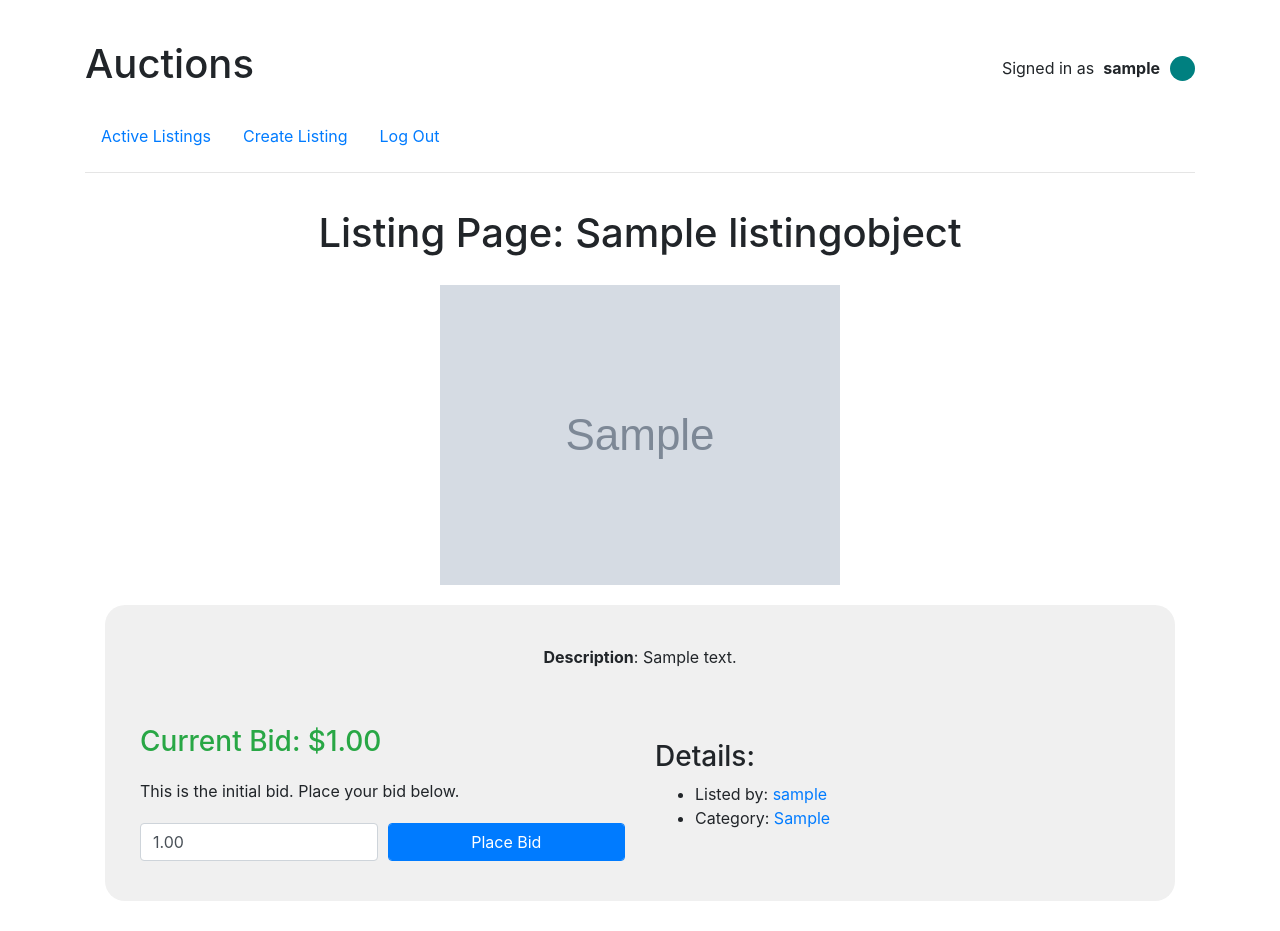
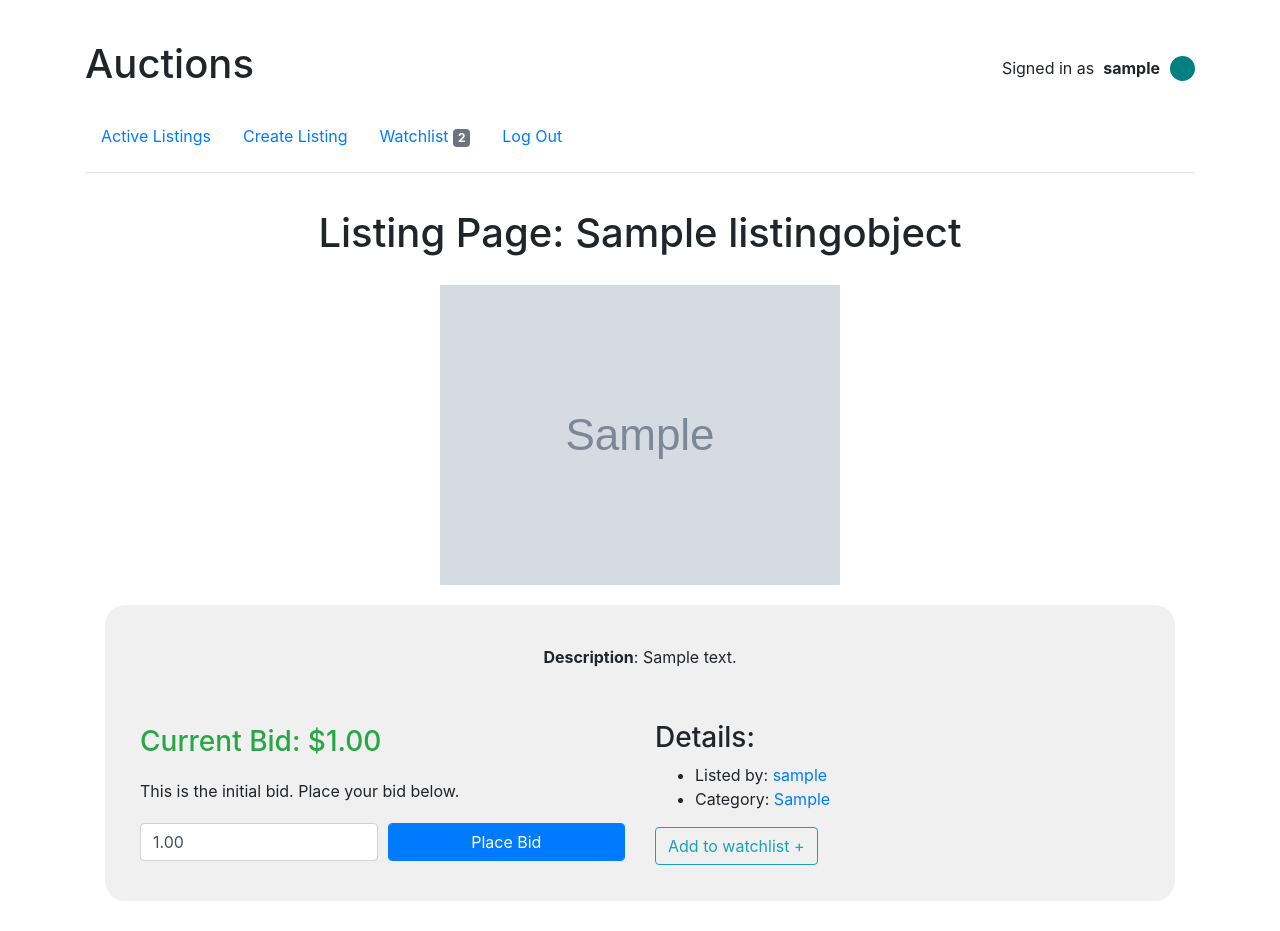
Before and after one commit to iaaron-xyz/cs50w, a Django app: page /listing_page/1 in a window 1280 px wide. Run offline with Django 3.2, Linux system fonts and the light colour scheme; a user stored in the database is signed in; tables that the repository leaves empty hold one stand-in row (values such as "Sample post"); grey boxes marked "Sample" are stand-in pictures; parts of the project's set-up code (start-up, migrations or seed data) failed here and were passed over; some libraries are stand-ins or nearby versions.

Commit message:
implement add_watchlist button and view

```diff
--- a/commerce/auctions/templates/auctions/layout.html
+++ b/commerce/auctions/templates/auctions/layout.html
@@ -31,6 +31,9 @@
                     <a class="nav-link" href="{% url 'new_listing' %}">Create Listing</a>
                 </li>
                 <li class="nav-item">
+                    <a class="nav-link" href="">Watchlist <span class="badge badge-secondary">2</span></a>
+                </li>
+                <li class="nav-item">
                     <a class="nav-link" href="{% url 'logout' %}">Log Out</a>
                 </li>
                 {% else %}
--- a/commerce/auctions/templates/auctions/listing_page.html
+++ b/commerce/auctions/templates/auctions/listing_page.html
@@ -61,7 +61,13 @@
                         Category: <a href=""> {{ listing_current.category }} </a>
                     </li>
                 </ul>
+                {% comment %} Add to/ Remove from Watchlist {% endcomment %}
+                <form action="{% url 'add_watchlist' listing_current.id %}" method="post" "class="text-center">
+                    {% csrf_token %}
+                    <input type="submit" href="{% url 'add_watchlist' listing_current.id %}" class="btn btn-outline-info" value="Add to watchlist +">
+                </form>
             </div>
+
         </div>
     {% else %}
         <h1>Not Active Listing</h1>
--- a/commerce/auctions/urls.py
+++ b/commerce/auctions/urls.py
@@ -8,6 +8,7 @@ urlpatterns = [
     path("add_new", views.add_new, name="add_new"),
     path("listing_page/<int:listing_id>", views.listing_page, name="listing_page"),
     path("place_bid/<int:owner_id>/<int:listing_id>", views.place_bid, name='place_bid'),
+    path("add_watchlist/<int:listing_id>", views.add_watchlist, name="add_watchlist"),
     path("login", views.login_view, name="login"),
     path("logout", views.logout_view, name="logout"),
     path("register", views.register, name="register")
--- a/commerce/auctions/views.py
+++ b/commerce/auctions/views.py
@@ -6,7 +6,7 @@ from django.urls import reverse
 from django.contrib.auth.decorators import login_required
 from django.contrib import messages
 
-from .models import User, Category, ListingObject, Bid
+from .models import User, Category, ListingObject, Bid, Comment,Whatchlist
 
 
 def index(request):
@@ -189,3 +189,23 @@ def place_bid(request, owner_id, listing_id):
         return HttpResponseRedirect(reverse('listing_page', args=(listing_id,)))
 
     return HttpResponseRedirect(reverse('index'))
+
+def add_watchlist(request, listing_id):
+    if request.method == "POST":
+        print(request.user.pk)
+        print(listing_id)
+
+        # Get current listing and user objects
+        listing_current = get_object_or_404(ListingObject, pk=listing_id)
+        user_current = get_object_or_404(User, pk=request.user.pk)
+
+        # Create a new watchlist object and assign current objects
+        watchlist_new=Whatchlist(
+            user=user_current,
+            listing_obj=listing_current
+        )
+        # save the new wathclist object
+        watchlist_new.save()
+
+
+        return HttpResponseRedirect(reverse('listing_page', args=(listing_id,)))
```
